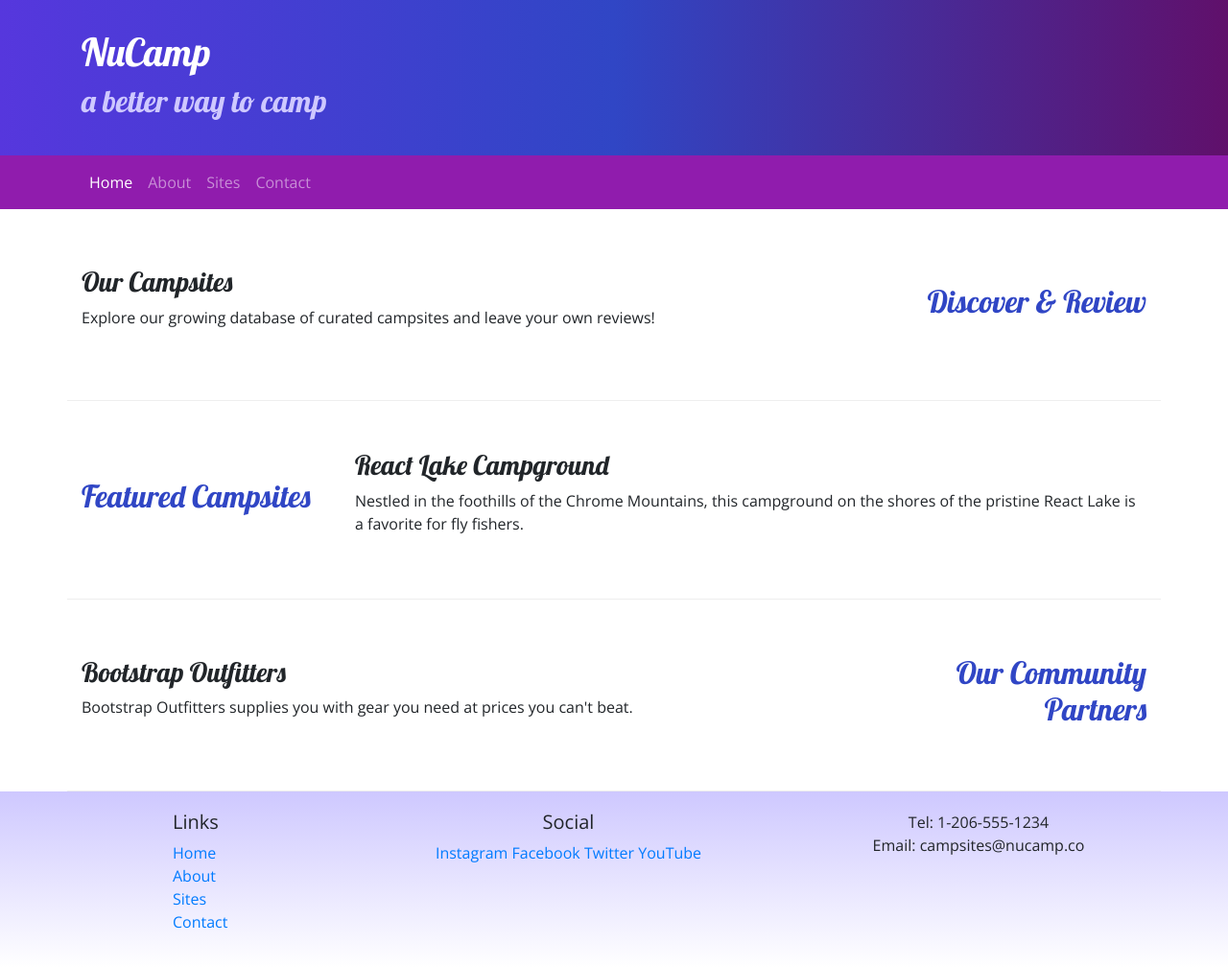
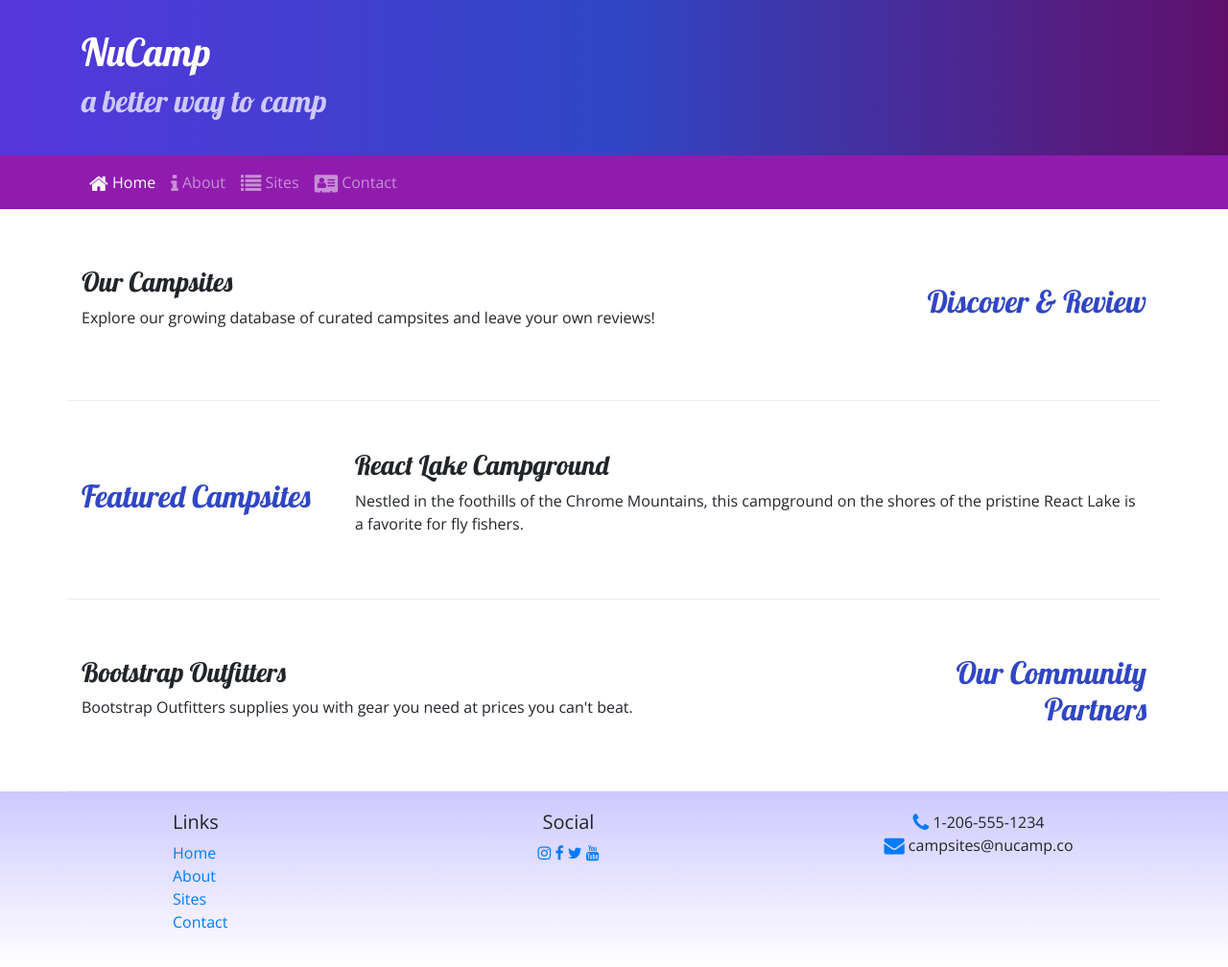
Before and after one commit to terri-pie/nucampsite, a website: page index.html in a window 1280 px wide. Shown: the whole page at 96% size. Drawn offline with nearby package versions, Linux system fonts and the light colour scheme.

Commit message:
Icon Fonts

```diff
--- a/index.html
+++ b/index.html
@@ -8,6 +8,7 @@
     <link rel="stylesheet" href="node_modules/bootstrap/dist/css/bootstrap.min.css" />
     <link rel="stylesheet" href="https://fonts.googleapis.com/css?family=Lobster|Open+Sans" />
     <link rel="stylesheet" href="css/styles.css" />
+    <link rel="stylesheet" href="node_modules/font-awesome/css/font-awesome.min.css" />
     <title>NuCamp: A Better Way To Camp</title>
 </head>
 
@@ -31,10 +32,12 @@
             </button>
             <div class="collapse navbar-collapse" id="nucampNavbar">
                 <ul class="navbar-nav">
-                    <li class="nav-item active"><a class="nav-link" href="#">Home</a></li>
-                    <li class="nav-item"><a class="nav-link" href="aboutus.html">About</a></li>
-                    <li class="nav-item"><a class="nav-link" href="#">Sites</a></li>
-                    <li class="nav-item"><a class="nav-link" href="#">Contact</a></li>
+                    <li class="nav-item active"><a class="nav-link" href="#"><i class="fa fa-home fa-lg"></i> Home</a></li>
+                    <li class="nav-item"><a class="nav-link" href="aboutus.html"><i class="fa fa-info fa-lg"></i>
+                            About</a></li>
+                    <li class="nav-item"><a class="nav-link" href="#"><i class="fa fa-list fa-lg"></i> Sites</a></li>
+                    <li class="nav-item"><a class="nav-link" href="#"><i class="fa fa-address-card fa-lg"></i>
+                            Contact</a></li>
                 </ul>
             </div>
         </div>
@@ -91,14 +94,14 @@
                 </div>
                 <div class="col-6 col-sm-5 text-center">
                     <h5>Social</h5>
-                    <a href="http://instagram.com/">Instagram</a>
-                    <a href="http://facebook.com/">Facebook</a>
-                    <a href="http://twitter.com/">Twitter</a>
-                    <a href="http://youtube.com/">YouTube</a>
+                    <a href="http://instagram.com/"><i class="fa fa-instagram"></i></a>
+                    <a href="http://facebook.com/"><i class="fa fa-facebook"></i></a>
+                    <a href="http://twitter.com/"><i class="fa fa-twitter"></i></a>
+                    <a href="http://youtube.com/"><i class="fa fa-youtube"></i></a>
                 </div>
                 <div class="col-sm-4 text-center">
-                    Tel: 1-206-555-1234<br />
-                    Email: campsites@nucamp.co
+                    <i class="fa fa-phone fa-lg text-primary"></i> 1-206-555-1234<br />
+                    <i class="fa fa-envelope fa-lg text-primary"></i> campsites@nucamp.co
                 </div>
             </div>
         </div>
--- a/package.json
+++ b/package.json
@@ -15,6 +15,7 @@
   },
   "dependencies": {
     "bootstrap": "^4.5.2",
+    "font-awesome": "^4.7.0",
     "jquery": "^3.5.1",
     "popper.js": "^1.16.1"
   }
```
Also changed, not shown: aboutus.html (+14 -10 lines), 1 other file.
